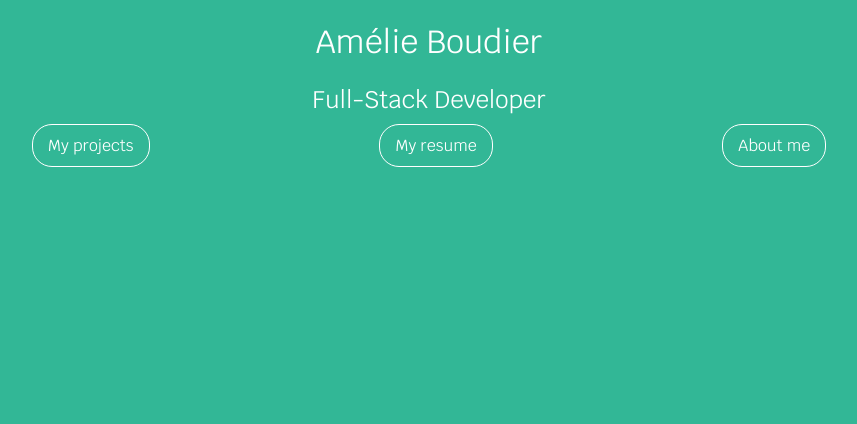
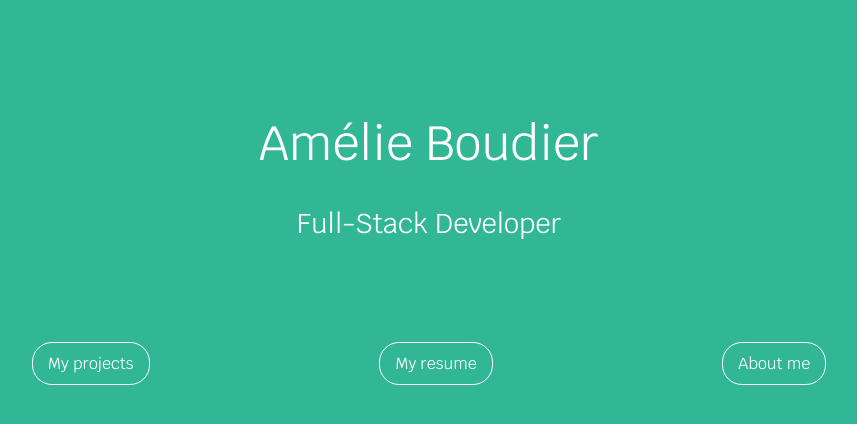
Before and after one commit to ameliebou/portfolio, a Jekyll site: the page built from index.html, in a window 1280 px wide. Shown: the top 424 px of the page, without its empty margins (211-1068 px from the left). Built offline with Jekyll 4.4.1, drawn with Linux system fonts in a browser that asks for light colours.

Commit message:
added style on headers

```diff
--- a/stylesheets/style.css
+++ b/stylesheets/style.css
@@ -9,10 +9,12 @@ h1, h2, h3, h4, h5, h6, p {
 
 h1 {
   font-weight: lighter;
+  font-size: 3em;
 }
 
 h2 {
   font-weight: lighter;
+  font-size: 1.7em;
 }
 
 
@@ -23,4 +25,5 @@ h2 {
 
 .header {
   text-align: center;
+  margin: 7em auto;
 }
```
